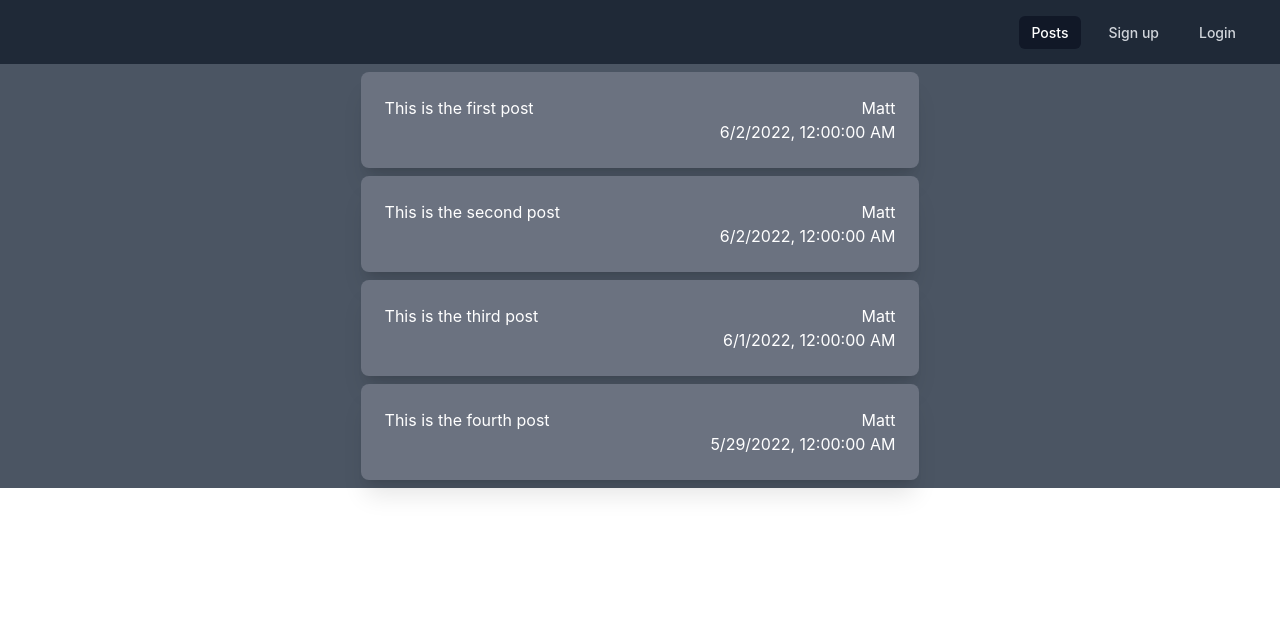
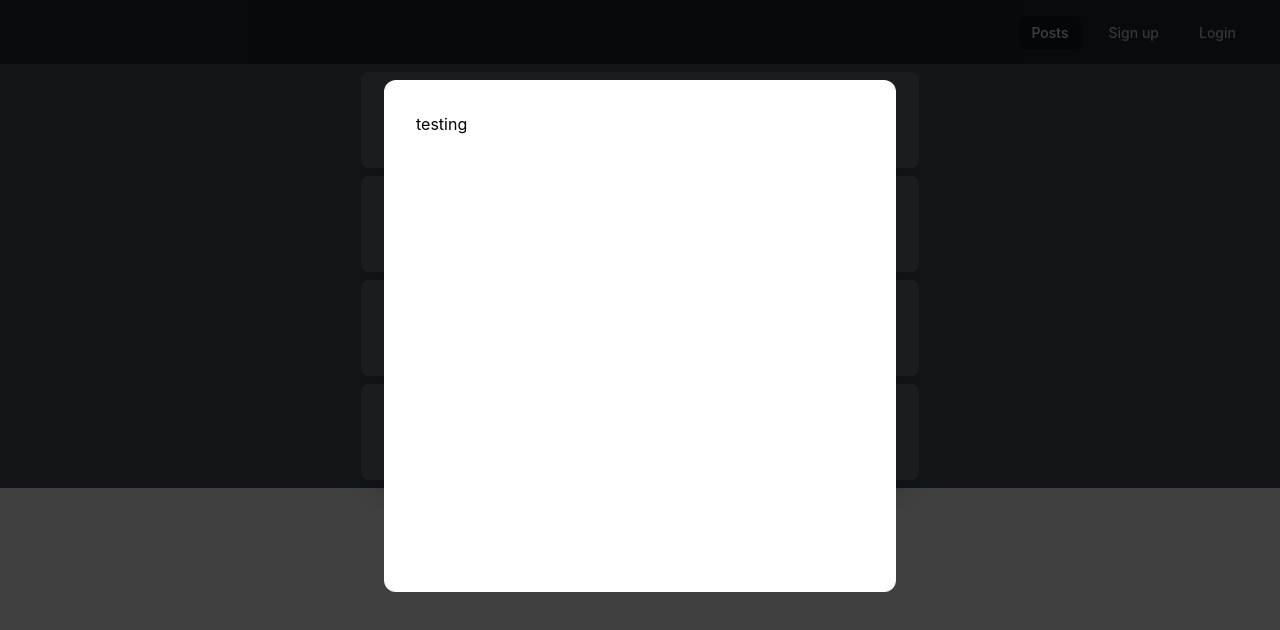
Before and after one commit to HuloM/React-Blog-Frontend, a React (Create React App) app: page / in a window 1280 px wide. Shown: the top 630 px of the page. Built offline with nearby package versions, Linux system fonts and the light colour scheme.

Commit message:
adding modal which will be used to display individual posts, post form, and any errors

```diff
--- a/public/index.html
+++ b/public/index.html
@@ -28,6 +28,7 @@
   </head>
   <body>
     <noscript>You need to enable JavaScript to run this app.</noscript>
+    <div id="overlays"></div>
     <div id="root"></div>
     <!--
       This HTML file is a template.
--- a/src/App.js
+++ b/src/App.js
@@ -1,6 +1,7 @@
 import './App.css'
 import Header from './components/UI/Header/Header'
 import Posts from './components/Posts/Posts'
+import Modal from './components/UI/Modal/Modal'
 
 function App() {
     return (
@@ -8,6 +9,9 @@ function App() {
             <Header/>
             <div className='flex justify-center items-center bg-gray-600'>
                 <Posts/>
+                <Modal>
+                    <p>testing</p>
+                </Modal>
             </div>
         </>
     )
--- a/src/components/Posts/DummyPosts.js
+++ b/src/components/Posts/DummyPosts.js
@@ -4,7 +4,7 @@ const posts = [
         title: 'This is the first post',
         imageUrl: 'No image',
         body: 'Body portion',
-        createdAt: new Date(2022, 5, 2),
+        createdAt: new Date(2022, 4, 2),
         author: 'Matt'
     },
     {
@@ -12,7 +12,7 @@ const posts = [
         title: 'This is the second post',
         imageUrl: 'No image',
         body: 'Body portion',
-        createdAt: new Date(2022, 5, 2),
+        createdAt: new Date(2022, 4, 2),
         author: 'Matt'
     },
     {
@@ -20,7 +20,7 @@ const posts = [
         title: 'This is the third post',
         imageUrl: 'No image',
         body: 'Body portion',
-        createdAt: new Date(2022, 5, 1),
+        createdAt: new Date(2022, 4, 1),
         author: 'Matt'
     },
     {
@@ -28,7 +28,7 @@ const posts = [
         title: 'This is the fourth post',
         imageUrl: 'No image',
         body: 'Body portion',
-        createdAt: new Date(2022, 4, 29),
+        createdAt: new Date(2022, 3, 29),
         author: 'Matt'
     },
 ]
--- a/src/components/Posts/Post/Post.js
+++ b/src/components/Posts/Post/Post.js
@@ -1,6 +1,7 @@
 const Post = props => {
     const post = props.post
     return (
+        <a href={`#${post.id}`}>
             <div className='card bg-gray-500 flex justify-between grow my-2 gap-x-40'>
                 <span className='text-left'>{post.title}</span>
                 <div className='top-0 right-0 text-right'>
@@ -8,6 +9,7 @@ const Post = props => {
                     <div>{post.createdAt.toLocaleString()}</div>
                 </div>
             </div>
+        </a>
     )
 }
 
--- /dev/null
+++ b/src/components/UI/Modal/Modal.js
@@ -0,0 +1,31 @@
+import {createPortal} from 'react-dom'
+
+import {Fragment} from 'react'
+
+const Backdrop = props => {
+    return <div className='fixed top-0 left-0 z-20 h-screen w-screen block bg-black/75' onClick={props.onClick}/>
+}
+const ModalOverlay = props => {
+    return (
+        <div className='animation-slidedown fixed p-8 bg-white w-full max-w-lg m-auto z-50 rounded-xl top-20 inset-52'>
+            <div>{props.children}</div>
+        </div>
+    )
+}
+
+const Modal = props => {
+    return (
+        <Fragment>
+            {createPortal(
+                <Backdrop onClick={props.onCancel}/>,
+                document.getElementById('overlays')
+            )}
+            {createPortal(
+                <ModalOverlay onConfirm={props.onConfirm}>{props.children}</ModalOverlay>,
+                document.getElementById('overlays')
+            )}
+        </Fragment>
+    )
+}
+
+export default Modal
--- a/tailwind.config.js
+++ b/tailwind.config.js
@@ -3,7 +3,17 @@ module.exports = {
     "./src/**/*.{js,jsx,ts,tsx}"
   ],
   theme: {
-    extend: {},
+    extend: {
+      keyframes: {
+        'slide-down': {
+          '0%': {opacity: 0, transform: 'translateY(-3rem)'},
+          '100%': {opacity: 1, transform: 'translateY(0)'}
+        }
+      },
+      animation: {
+        slidedown: 'slide-down'
+      }
+    },
   },
   plugins: [],
 }
```
Also changed, not shown: src/components/UI/Modal/modal.css (added, +40 -0 lines). Lines whose indentation alone changed are shown as unchanged.
